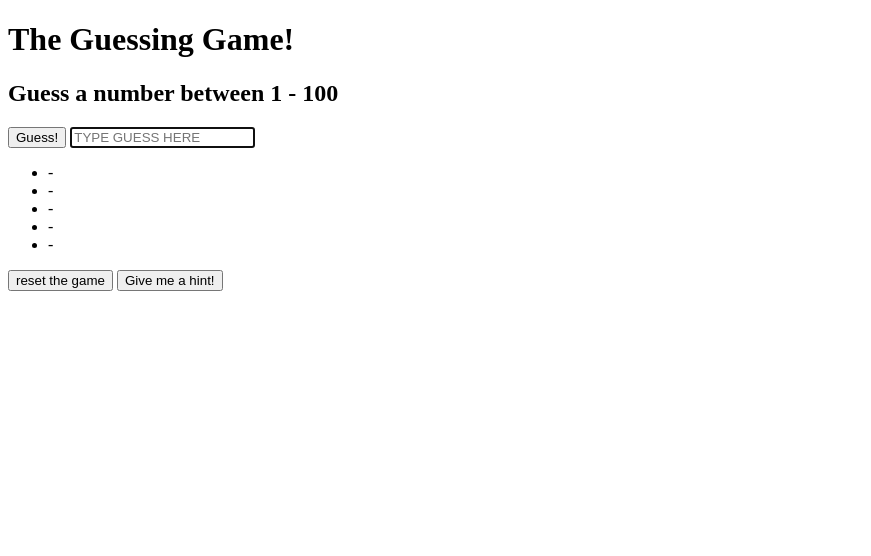
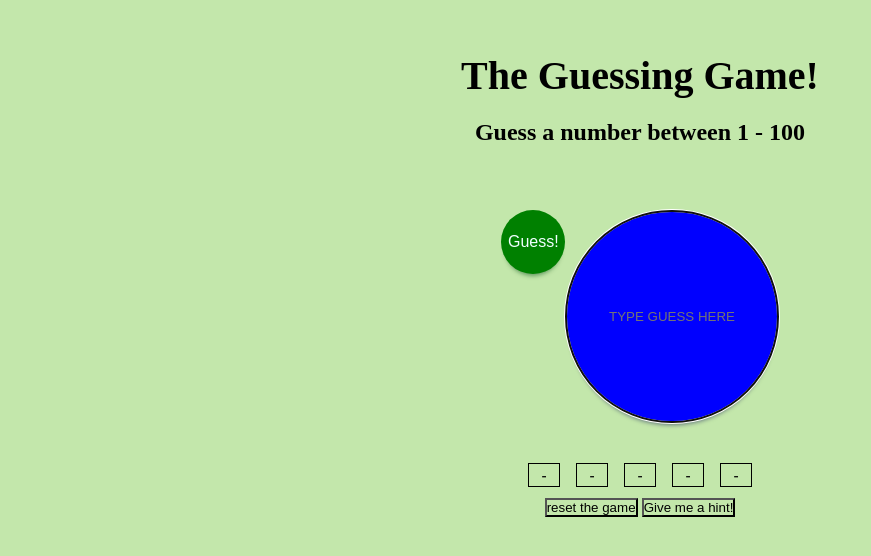
Before and after one commit to Jack-Tillman/Guessing-Game, a website: page index.html in a window 1280 px wide. Shown: the whole page, without its empty margins (0-871 px from the left). Drawn offline with Linux system fonts and the light colour scheme.

Commit message:
Added styles for body, main, lists, buttons, and headers

```diff
--- a/main.css
+++ b/main.css
@@ -1 +1,79 @@
 /* Write your CSS code in this file */
+*{
+margin: 0;
+padding: 0;
+box-sizing: border-box;
+background-color: rgb(195, 231, 171);
+}
+
+header{
+display:flex;
+flex:1 1 0;
+justify-content: center;
+align-items:center;
+flex-wrap: wrap;
+padding:1em;
+margin:1em auto;
+flex-direction: column;
+}
+
+main{
+font-family:'Segoe UI', Tahoma, Geneva, Verdana, sans-serif;
+font-size:1em;
+display:flex;
+flex-direction: column;
+flex: 1 1 0;
+justify-content: center;
+align-items: center;
+}
+.input-group{
+display:flex;
+margin:2em auto;
+}
+
+h1{
+font-size: 2.5em;
+padding:0.5em;
+}
+
+h2{
+font-size:1.5em;
+padding:0em 1em;
+}
+
+ul{
+display:flex;
+flex-direction: row;
+justify-content: center;
+}
+
+li{
+margin:8px;
+list-style: none;
+border:1px solid black;
+width:2em;
+text-align: center;
+}
+
+.submit-button{
+background-color: green;
+color:azure;
+border:none;
+border-radius:50%;
+width:64px;
+height:64px;
+font-size:1em;
+text-align:center;
+box-shadow:  0px 6px 4px -4px rgba(0, 77, 19, 0.50);
+align-self:flex-start;
+}
+
+#player-input{
+background-color:blue;
+border:2px solid azure;
+border-radius:50%;
+width:16em;
+height:16em;
+text-align: center;
+box-shadow: 0px 6px 4px -4px rgba(0, 5, 77, 0.5);
+}
```
